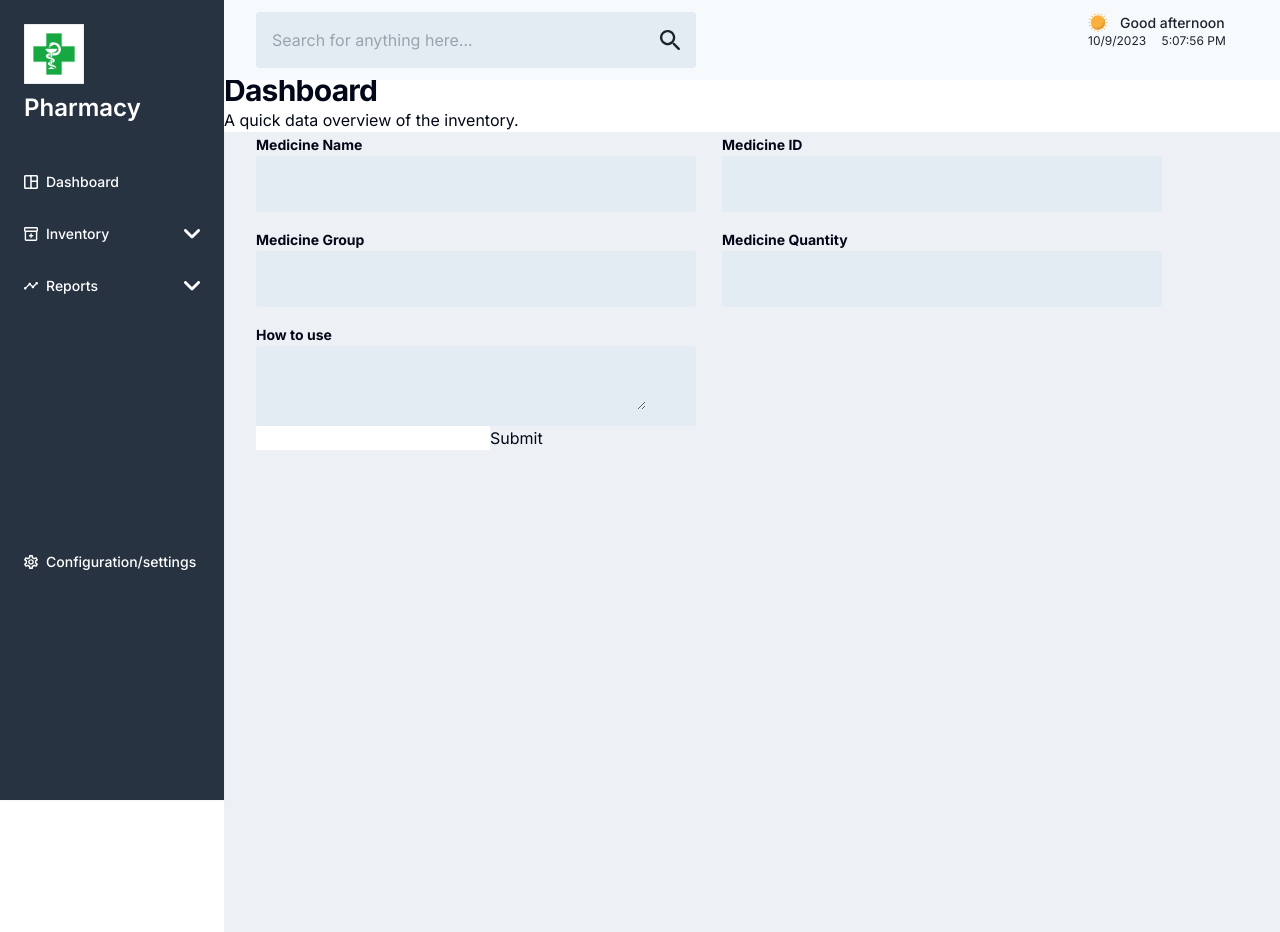
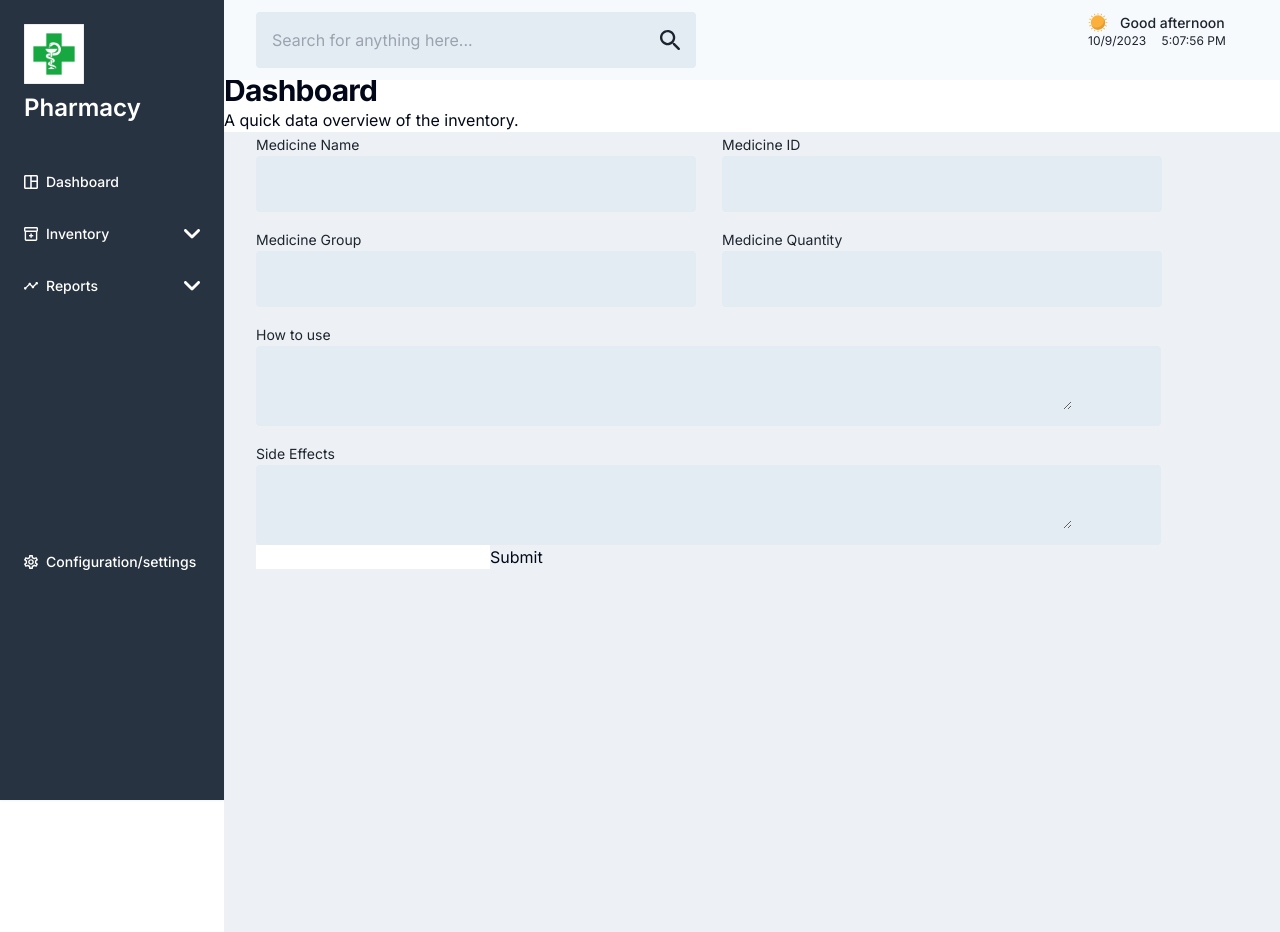
Before and after one commit to valentina-buoro/health-management-system, a Next.js app: page /list-of-medicines/add-medicine in a window 1280 px wide. Built offline with nearby package versions, Linux system fonts and the light colour scheme.

Commit message:
style:form label style

```diff
--- a/app/(group)/list-of-medicines/add-medicine/page.tsx
+++ b/app/(group)/list-of-medicines/add-medicine/page.tsx
@@ -52,7 +52,7 @@ const Basic = ({ email }: Props) => {
           >
             <div className="flex items-center gap-[26px] mb-[15px]">
               <div>
-                <label className="text-sm font-bold" htmlFor="email">
+                <label className="text-sm font-normal text-[#1D242E]" htmlFor="email">
                   Medicine Name
                 </label>
                 <div className="flex justify-between p-4 w-[440px] rounded-sm bg-[#E3EBF3]">
@@ -68,7 +68,7 @@ const Basic = ({ email }: Props) => {
                 </div>
               </div>
               <div>
-                <label className="text-sm font-bold" htmlFor="email">
+                <label className="text-sm font-normal text-[#1D242E]" htmlFor="email">
                   Medicine ID
                 </label>
                 <div className="flex justify-between p-4 w-[440px] rounded-sm bg-[#E3EBF3]">
@@ -86,7 +86,7 @@ const Basic = ({ email }: Props) => {
             </div>
             <div className="flex items-center gap-[26px] mb-[15px]">
               <div>
-                <label className="text-sm font-bold" htmlFor="email">
+                <label className="text-sm font-normal text-[#1D242E]" htmlFor="email">
                   Medicine Group
                 </label>
                 <div className="flex justify-between p-4 w-[440px] rounded-sm bg-[#E3EBF3]">
@@ -102,7 +102,7 @@ const Basic = ({ email }: Props) => {
                 </div>
               </div>
               <div>
-                <label className="text-sm font-bold" htmlFor="email">
+                <label className="text-sm font-normal text-[#1D242E]" htmlFor="email">
                   Medicine Quantity
                 </label>
                 <div className="flex justify-between p-4 w-[440px] rounded-sm bg-[#E3EBF3]">
@@ -118,13 +118,27 @@ const Basic = ({ email }: Props) => {
                 </div>
               </div>
             </div>
-            <div>
-                <label className="text-sm font-bold" htmlFor="email">
+            <div className="mb-[15px]">
+              <label className="text-sm font-normal text-[#1D242E]" htmlFor="email">
                 How to use
               </label>
-                <div className="flex justify-between p-4 w-[440px] rounded-sm bg-[#E3EBF3]">
+              <div className="flex justify-between p-4 w-[905px] rounded-sm bg-[#E3EBF3]">
                 <textarea
-
+                  name="email"
+                  onChange={handleChange}
+                  onBlur={handleBlur}
+                  value={values.email}
+                  className="bg-inherit w-11/12 border-none outline-none"
+                />
+                {errors.email && touched.email && errors.email}
+              </div>
+            </div>
+            <div>
+              <label className="text-sm font-normal text-[#1D242E]" htmlFor="email">
+                Side Effects
+              </label>
+              <div className="flex justify-between p-4 w-[905px] rounded-sm bg-[#E3EBF3]">
+                <textarea
                   name="email"
                   onChange={handleChange}
                   onBlur={handleBlur}
```
Lines whose indentation alone changed are shown as unchanged.
